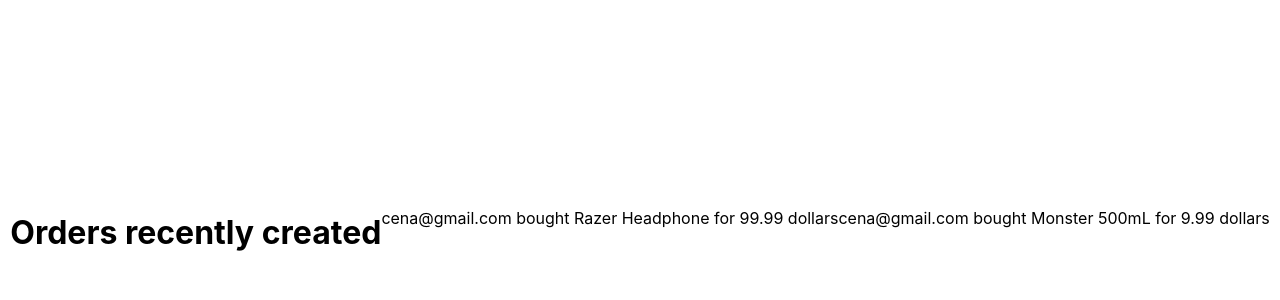
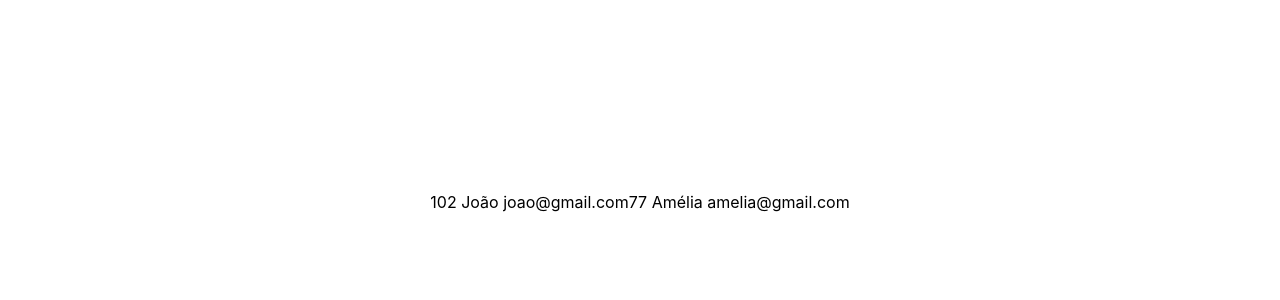
Before and after one commit to jaquesilva/trybe-exercises, a React (Create React App) app in the folder 2-desenvolvimento-front-end/bloco-11-introducao-a-react/dia-2-componentes-react/conteudo/fixation-exercises-11-2/: page / in a window 1280 px wide. Shown: the top 300 px of the page. Built offline with nearby package versions, Linux system fonts and the light colour scheme.

Commit message:
Create 'UserProfile.js' component

```diff
--- a/2-desenvolvimento-front-end/bloco-11-introducao-a-react/dia-2-componentes-react/conteudo/fixation-exercises-11-2/src/App.js
+++ b/2-desenvolvimento-front-end/bloco-11-introducao-a-react/dia-2-componentes-react/conteudo/fixation-exercises-11-2/src/App.js
@@ -1,38 +1,55 @@
 import React from 'react';
+import './App.css';
 // import staringCat from './staringCat.jpeg';
 // import Image from './Image';
-import './App.css';
-import Order from './Order';
+// import Order from './Order';
+import UserProfile from './UserProfile';
 
 class App extends React.Component {
   render() {
 
-    const headphone = {
-      id: 102,
-      user: "cena@gmail.com",
-      product: "Razer Headphone",
-      price: {
-        value: 99.99,
-        currency: "dollars"
+    // const headphone = {
+    //   id: 102,
+    //   user: "cena@gmail.com",
+    //   product: "Razer Headphone",
+    //   price: {
+    //     value: 99.99,
+    //     currency: "dollars"
+    //   }
+    // };
+
+    // const energyDrink = {
+    //   id: 77,
+    //   user: "cena@gmail.com",
+    //   product: "Monster 500mL",
+    //   price: {
+    //     value: 9.99,
+    //     currency: "dollars"
+    //   }
+    // };
+
+    const users = [
+      {
+        id: 102,
+        name: "João",
+        email: "joao@gmail.com",
+        avatar: "https:\\cdn.pixabay.com/photo/2016/08/20/05/38/avatar-1606916_640.png"
+      },
+      {
+        id: 77,
+        name: "Amélia",
+        email: "amelia@gmail.com",
+        avatar: "https:\\cdn.pixabay.com/photo/2017/01/31/13/05/cameo-2023867_640.png"
       }
-    };
-
-    const energyDrink = {
-      id: 77,
-      user: "cena@gmail.com",
-      product: "Monster 500mL",
-      price: {
-        value: 9.99,
-        currency: "dollars"
-      }
-    };
+    ];
 
     return (
     <div className="App">
-      {/* <Image source={staringCat} alternativeText="Cute cat staring" /> */}
+      {/* <Image source={staringCat} alternativeText="Cute cat staring" />
       <h1> Orders recently created </h1>
       <Order order={ headphone }/>
-      <Order order={ energyDrink }/>
+      <Order order={ energyDrink }/> */}
+      {users.map((user, index) => <UserProfile key={index} user={user} />)}
     </div>
     );
   }
--- /dev/null
+++ b/2-desenvolvimento-front-end/bloco-11-introducao-a-react/dia-2-componentes-react/conteudo/fixation-exercises-11-2/src/UserProfile.js
@@ -0,0 +1,13 @@
+import { Component } from 'react';
+
+class UserProfile extends Component {
+  render () {
+    const { user } = this.props
+
+    return (
+      <div>{user.id} {user.name} {user.email}</div>
+    );
+  }
+}
+
+export default UserProfile;
```
